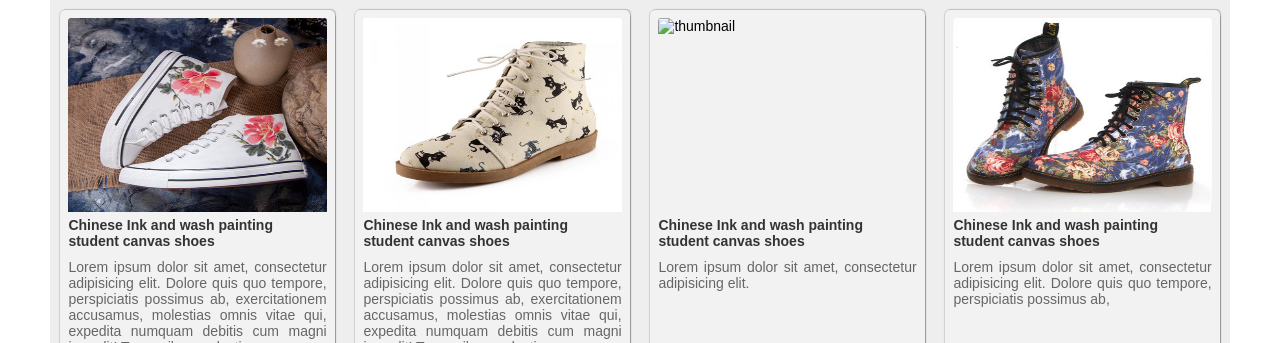
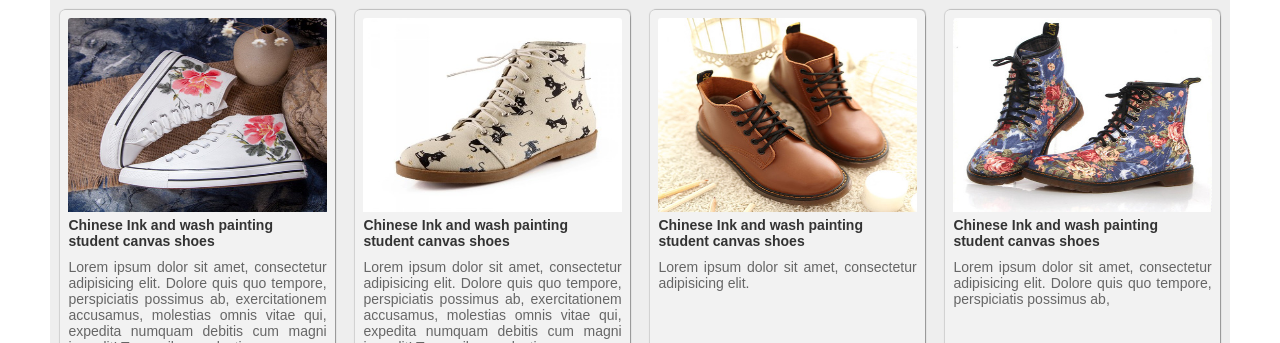
Before and after one commit to lethanh070388/productSite, a plain HTML site: page index.html in a window 1280 px wide. Shown: the top 343 px of the page. Drawn offline with Linux system fonts and the light colour scheme.

Commit message:
Update index.html

```diff
--- a/index.html
+++ b/index.html
@@ -55,7 +55,7 @@
                 </a>
                 <a class="product-item">
                     <figure class="product-image">
-                        <img src="img/img3jpg" alt="thumbnail">
+                        <img src="img/img3.jpg" alt="thumbnail">
                     </figure>
                     <!-- The Modal -->
                     <div id="myModal" class="modal">
```
